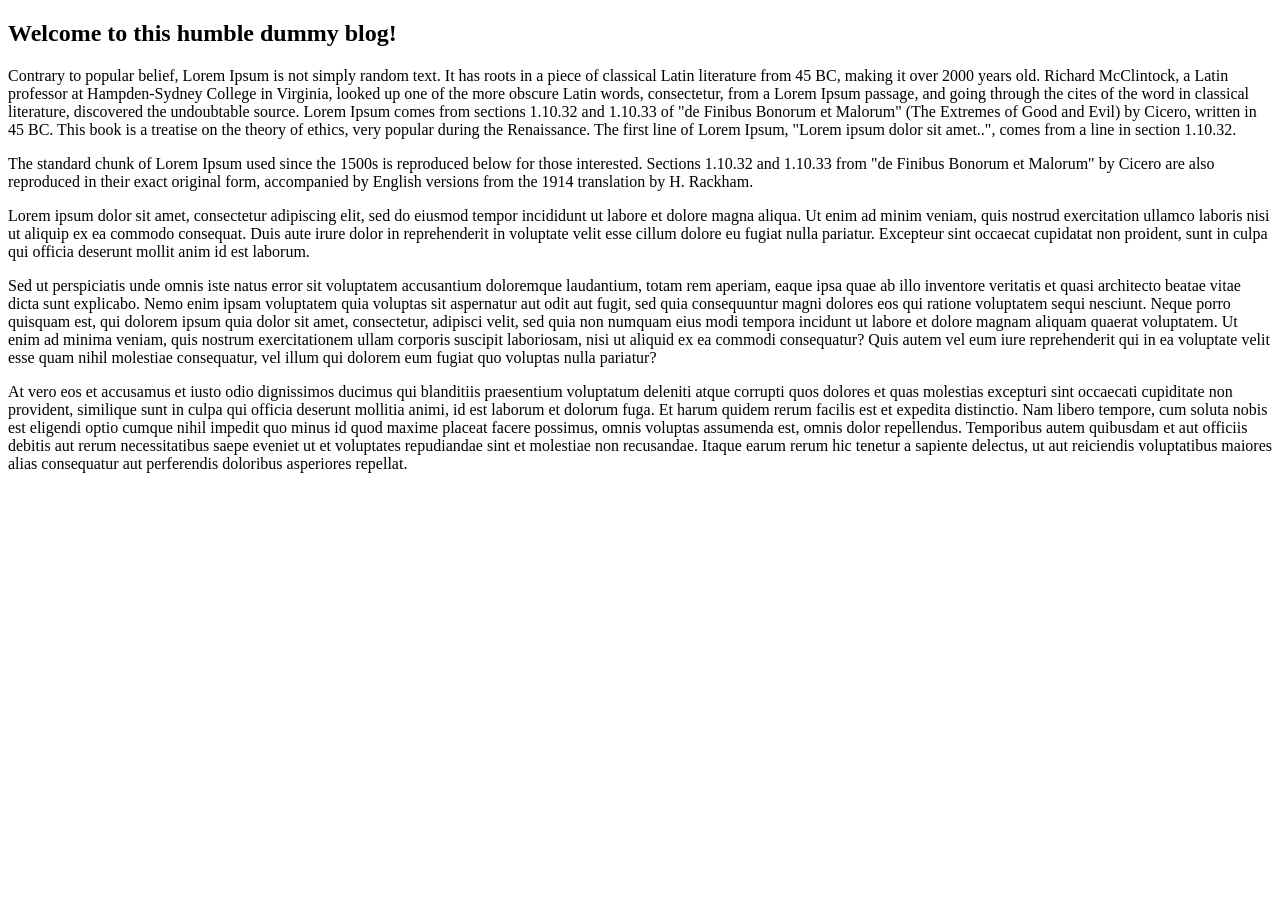
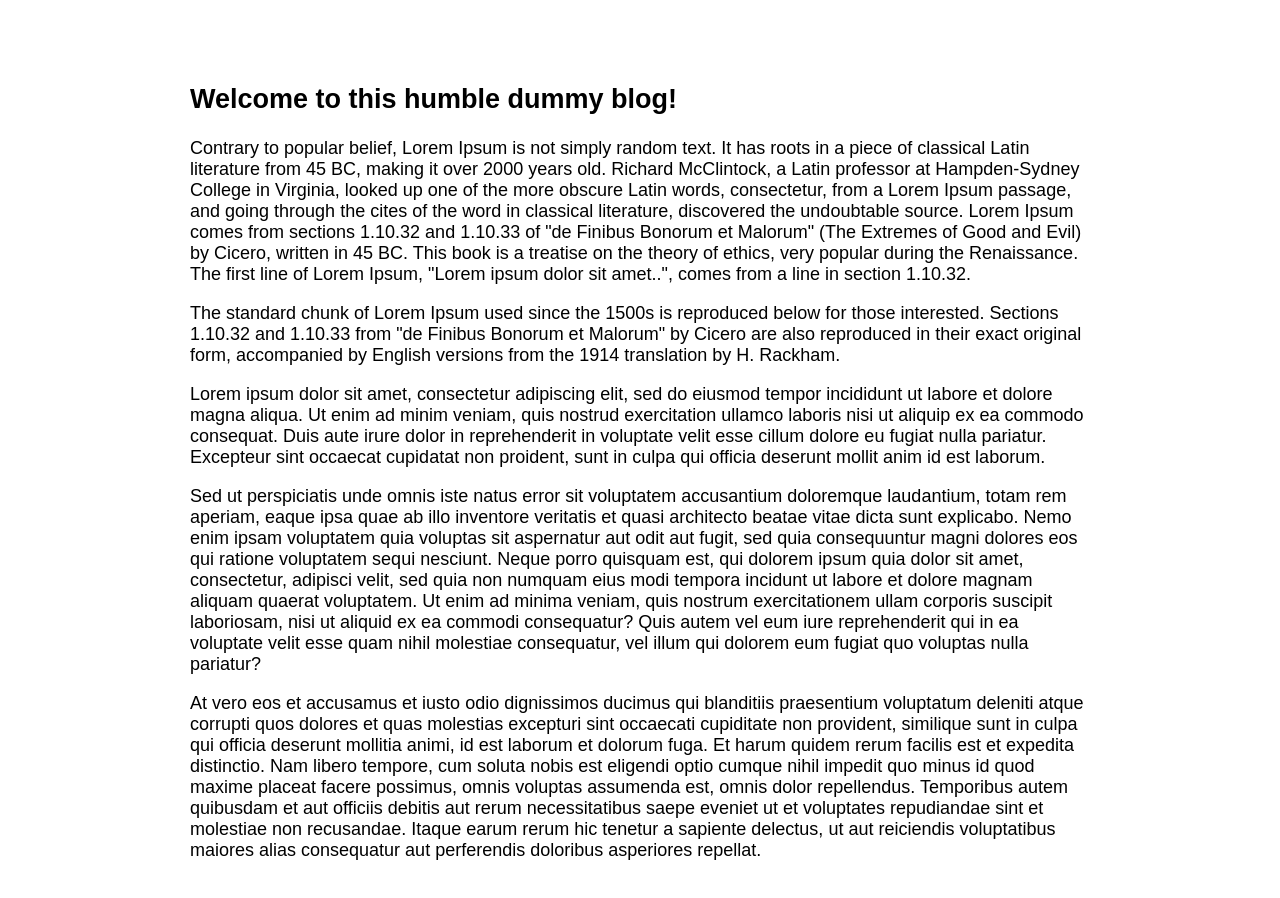
Before and after one commit to karoliusz/searchboxjs, a website: page demo/index.html in a window 1280 px wide. Before the commit the page ends 800 px from the top, so only its background shows below. Drawn offline with Linux system fonts and the light colour scheme.

Commit message:
Improve styles of SearchBox and of the demo

```diff
--- a/demo/demo.css
+++ b/demo/demo.css
@@ -0,0 +1,11 @@
+body {
+    font-family: sans-serif;
+    font-size: 18px;
+}
+
+header, main {
+    display: block;
+    max-width: 900px;
+    padding: 1em;
+    margin: 0 auto;
+}
--- a/src/scss/main.scss
+++ b/src/scss/main.scss
@@ -1,10 +1,11 @@
-$searchBoxInputBg: darken(white, 10%);
-$searchBoxInputFocusedBg: lighten(white, 15%);
-$searchBoxPlaceholderColor: grey;
+$searchBoxInputBg: #8afbe4;
+$searchBoxInputFocusedBg: #abffee;
+$searchBoxPlaceholderColor: #5bb8a5;
 $searchBoxBaseFontSize: 1em;
 $searchBoxListBgColor: #ffffdd;
 $searchBoxListMessageColor: #685837;
 $searchBoxColor: #6f918a;
+$searchBoxInputColor: #3c645c;
 $searchBoxButtonHoverColor: darken($searchBoxListBgColor, 5%);
 $searchBoxButtonActiveColor: darken($searchBoxListBgColor, 10%);
 
@@ -28,7 +29,7 @@ $searchBoxButtonActiveColor: darken($searchBoxListBgColor, 10%);
     padding: 0.5em 0.75em;
     line-height: 1;
     height: 2em;
-    color: white;
+    color: $searchBoxInputColor;
     width: 12em;
     padding-right: 2em;
     font-size: inherit;
@@ -38,13 +39,12 @@ $searchBoxButtonActiveColor: darken($searchBoxListBgColor, 10%);
     &:focus {
         border: none;
         outline: none;
-        box-shadow: 0px 0px 0px 2px lighten(white, 15%);
+        background-color: $searchBoxInputFocusedBg;
     }
 
     &::placeholder {
         color: $searchBoxPlaceholderColor;
-        font-weight: 600;
-        text-transform: uppercase;
+        font-weight: 400;
         opacity: 1;
     }
 }
```
